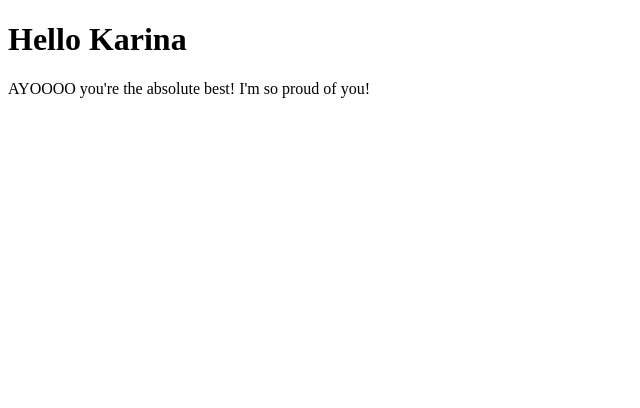
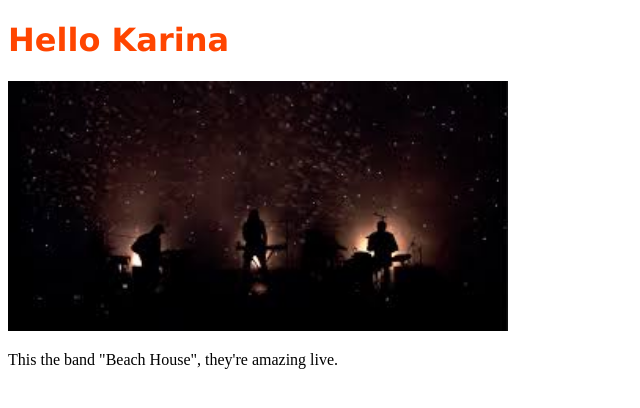
Before and after one commit to KarinaWham/UCI-Blended-Team-Testing, a plain HTML site: page index.html in a window 1280 px wide. Shown: the whole page, without its empty margins (0-640 px from the left). Drawn offline with Linux system fonts and the light colour scheme.

Commit message:
Create Image

```diff
--- /dev/null
+++ b/img.css
@@ -0,0 +1,9 @@
+h1{
+    color:orangered;
+    font-family:Verdana, Geneva, Tahoma, sans-serif;
+}
+img{
+    width:100%;
+    max-width:500px;
+    height:auto;
+}
--- a/index.html
+++ b/index.html
@@ -2,11 +2,17 @@
 <html>
 <head>
 <title>Coding Rocks!</title>
+<link rel="stylesheet" href="img.css">
 </head>
 <body>
 
 <h1>Hello Karina</h1>
-<p>AYOOOO you're the absolute best! I'm so proud of you!</p>
+<picture>
+    <source media="{max-width:800px}" srcset="download-1.jpg">
+    <img src="download.jpg">
+</picture>
+
+<p>This the band "Beach House", they're amazing live.</p>
 
 </body>
 </html>
```
Also changed, not shown: download-1.jpg (added), download.jpg (added), 1 other file.
